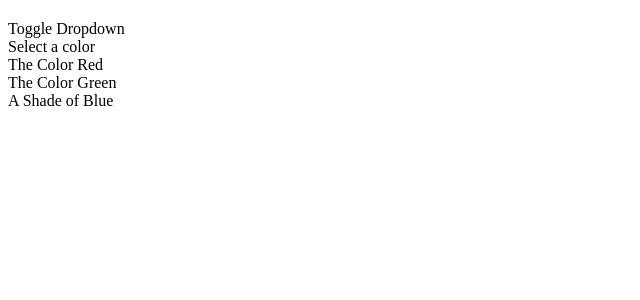
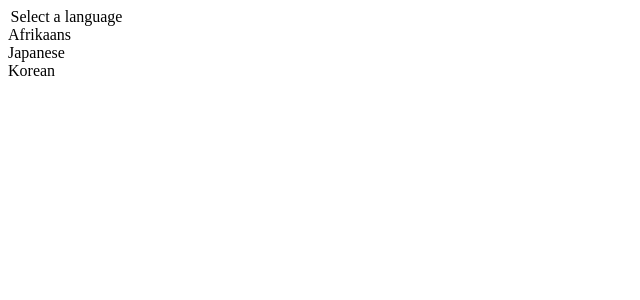
Before and after one commit to domesama/Component-optimizations, a React (Create React App) app: page /translate in a window 1280 px wide. Shown: the top 300 px of the page, without its empty margins (0-640 px from the left). Built offline with nearby package versions, Linux system fonts and the light colour scheme; the HTML template or start-up script is replaced by a standard one.

Commit message:
[Add] Translate Widget

```diff
--- a/src/App.js
+++ b/src/App.js
@@ -2,6 +2,7 @@ import React, { useState } from "react";
 import Accordion from "./components/Accordion";
 import Search from "./components/Search";
 import Dropdown from "./components/Dropdown";
+import Translate from "./components/Translate";
 
 const items = [
   {
@@ -34,12 +35,12 @@ const options = [
 ];
 
 const App = () => {
-  const [selected, setSelected] = useState(options[0]);
-  const [showDropdown, setShowDropdown] = useState(true);
+  // const [selected, setSelected] = useState(options[0]);
+  // const [showDropdown, setShowDropdown] = useState(true);
 
   return (
     <div className="ui container">
-      <div
+      {/* <div
         className="ui pink button"
         style={{ marginTop: "20px", borderRadius: "50px" }}
         onClick={() => setShowDropdown(!showDropdown)}
@@ -53,7 +54,8 @@ const App = () => {
           onSelectedChange={setSelected}
           options={options}
         />
-      ) : null}
+      ) : null} */}
+      <Translate />
     </div>
   );
 };
--- a/src/components/Dropdown.js
+++ b/src/components/Dropdown.js
@@ -1,6 +1,6 @@
 import React, { useState, useEffect, useRef, Fragment } from "react";
 
-function Dropdown({ options, selected, onSelectedChange }) {
+function Dropdown({ options, selected, onSelectedChange, labelName }) {
   const [open, setOpen] = useState(false);
   const ref = useRef();
 
@@ -36,7 +36,9 @@ function Dropdown({ options, selected, onSelectedChange }) {
       <div className="ui segment">
         <div className="ui form" ref={ref}>
           <div className="field">
-            <label className="label">Select a color</label>
+            <label className="label" style={{ marginLeft: "2.5px" }}>
+              {labelName}
+            </label>
             <div
               onClick={() => setOpen(!open)}
               className={`ui selection dropdown ${
--- /dev/null
+++ b/src/components/Translate.js
@@ -0,0 +1,25 @@
+import React, { useState } from "react";
+import Dropdown from "./Dropdown";
+
+const options = [
+  { label: "Afrikaans", value: "af" },
+  { label: "Japanese", value: "jp" },
+  { label: "Korean", value: "kr" },
+];
+
+function Translate() {
+  const [language, setLanguage] = useState(options[0]);
+
+  return (
+    <div>
+      <Dropdown
+        labelName={"Select a language"}
+        options={options}
+        selected={language}
+        onSelectedChange={setLanguage}
+      />
+    </div>
+  );
+}
+
+export default Translate;
```
